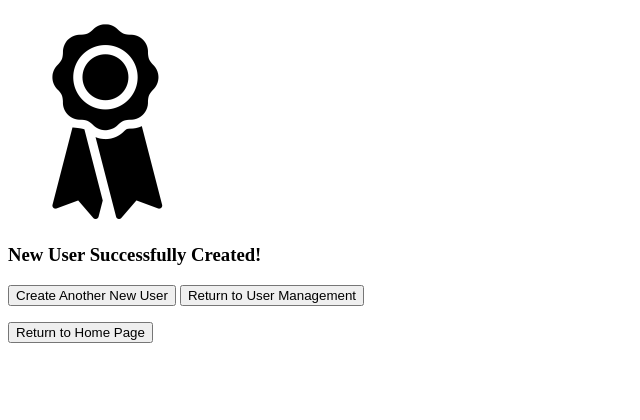
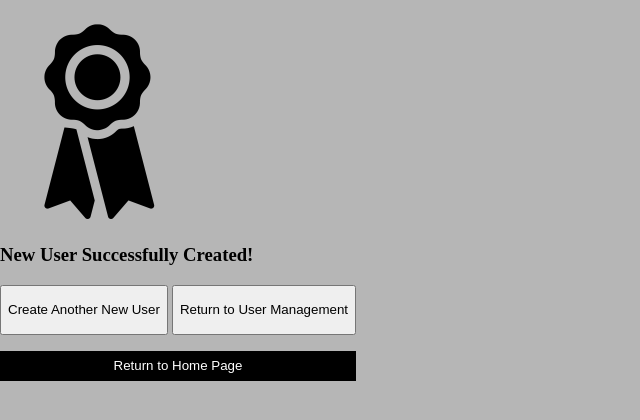
Before and after one commit to joicenuangki/comp2030group9, a PHP site: page /Style/NewUserCreated.html in a window 1280 px wide. Shown: the top 420 px of the page, without its empty margins (0-640 px from the left). Run offline with PHP 8.4, Linux system fonts and the light colour scheme.

Commit message:
Updated Pages
Updated Pages Joice's Folder

```diff
--- a/Joice's Work/Success Pages/Style/DeletionSuccessful.html
+++ b/Joice's Work/Success Pages/Style/DeletionSuccessful.html
@@ -22,7 +22,7 @@
     </main>
     <main>
         <p></p>
-        <button>Return to Home Page</button>
+        <button  class="Return">Return to Home Page</button>
     </main>
     <footer>
     </footer>
--- a/Joice's Work/Success Pages/Style/JobUpdated.html
+++ b/Joice's Work/Success Pages/Style/JobUpdated.html
@@ -18,7 +18,9 @@
         <h3>Job Sucessfully Updated!<h3>
     </header>
     <main>
-        <button>Return to Jobs Overview</button>
+        <button>Return to Jobs Overview
+        </button>
+
     </main>
     <main>
         <p></p>
--- a/Joice's Work/Success Pages/Style/NewUserCreated.html
+++ b/Joice's Work/Success Pages/Style/NewUserCreated.html
@@ -10,7 +10,7 @@
 <body>
     <header>
         <h1></h1>
-        <img
+        <img class="Ribbon"
             src="./images/Ribbon.png"
             alt="Ribbon"
             class="floating-image"
@@ -23,7 +23,34 @@
     </main>
     <main>
         <p></p>
-        <button>Return to Home Page</button>
+        <button  class="Return">Return to Home Page</button>
+        <style>
+            body {
+                background-color: rgb(182, 182, 182); /* Change to any color you like */
+                margin: 0;
+            }
+
+            .Ribbon {
+                /*need to centre everything"*/
+            }
+
+            .Return {
+                background-color: rgb(0, 0, 0);
+                color: rgb(255, 255, 255); /* This changes the text color to white for contrast */
+                cursor: pointer;
+                width: 356px;
+                height: 30px;
+                border: #000000;
+            }
+
+            button {
+                height: 50px;
+            }
+
+            button:hover {
+                background-color: #8b8b8b; /* Dark grey color on hover */
+            }
+        </style>
     </main>
     <footer>
     </footer>
```
Also changed, not shown: Joice's Work/Success Pages/Style/HomePage.html (+20 -1 lines), Joice's Work/Success Pages/Style/Style.css (+13 -3 lines).
